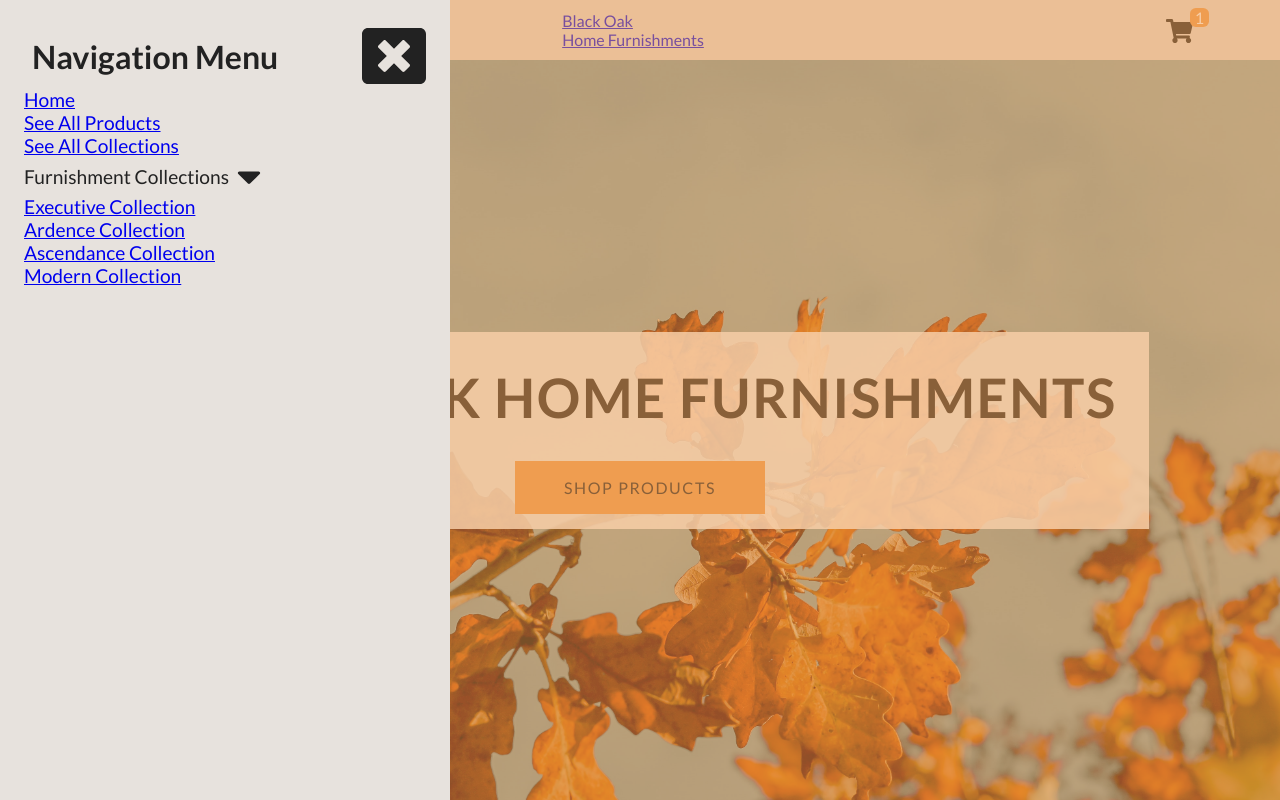
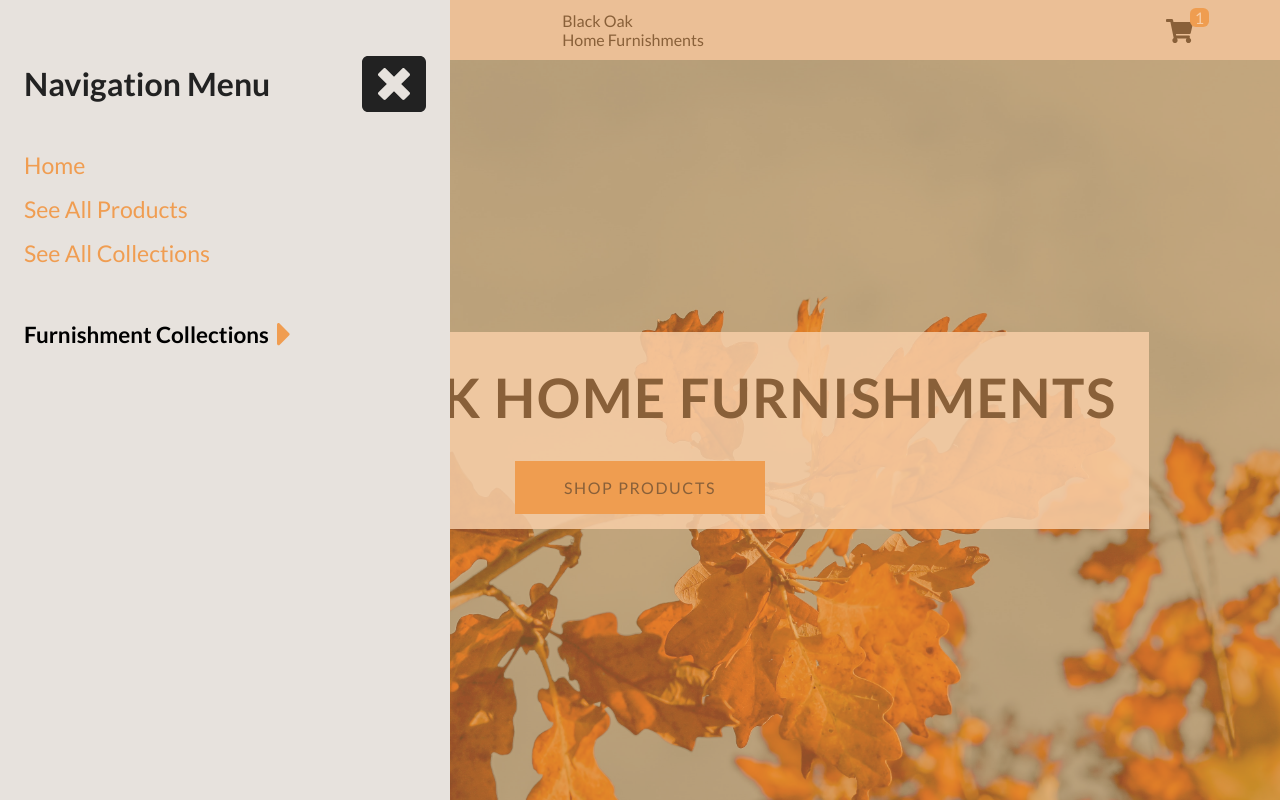
Before and after one commit to scottkumor/black-oak-home-furnishments, a React (Create React App) app: page / in a window 1280 px wide. Both pictures are taken after a click on the element 89 px from the left and 30 px from the top of the page. Shown: the top 800 px of the page. Built offline with nearby package versions, Linux system fonts and the light colour scheme.

Commit message:
navbar click events sorted, some styling

```diff
--- a/src/Components/Menu/index.js
+++ b/src/Components/Menu/index.js
@@ -1,28 +1,81 @@
 import React, { Component } from "react";
 import "./styles.css";
 import { FontAwesomeIcon } from "@fortawesome/react-fontawesome";
-import { faWindowClose, faCaretDown } from "@fortawesome/free-solid-svg-icons";
+import { faWindowClose, faCaretRight } from "@fortawesome/free-solid-svg-icons";
 import { Link } from "react-router-dom";
 
 
 export default class Menu extends Component {
 
-    // possibly make expanded  menu options dynamic like the Collections, maybe write it to a json file so
-    // it can be globally accessed
+    /*
+        possibly make expanded  menu options dynamic like the Collections, maybe write it to a json file so
+        it can be globally accessed
+    */
 
-    // click on overlay to close menu too
+
+    /*
+        ternary handleMenu onClicks: when I added the onClick to close the menu and the overlay, the close button did not
+        trigger the onClick when the close btn itself was clicked. by adding this conditional, I was able
+        to bypass the code not noticing that menu state needed to bubble up. onClick expects a function, so in order for the onClick to be
+        ignored under certain conditions, the other option had to be null.
+
+        stopProps: in order for some elements to trigger handleMenu and others to ignore it, I had
+        to use selective stopProps to prevent handleMenu to fire when I didn't want it to, such as when  blank
+        space is clicked or text is clicked.
+
+    */
+
+
+    constructor(props) {
+        super(props);
+        this.state = {
+            drop: false,
+        };
+
+        this.handleDrop = this.handleDrop.bind(this);
+    }
+
+    handleDrop() {
+
+        this.setState(state => ({
+            drop: !state.drop
+        }))
+
+    }
+
 
     render() {
 
         return (
-            <>
-                <div className={this.props.menu ? "menu-overlay menu-overlay-show" : "menu-overlay menu-overlay-hide"} >
-                    <div className={this.props.menu ? "showMenu menu" : "menu"}>
-                        <span className="close-menu" onClick={this.props.handleMenu}>
+
+            <div
+                className={this.props.menu ? "menu-overlay menu-overlay-show" : "menu-overlay menu-overlay-hide"}
+                onClick={this.props.menu ? this.props.handleMenu : null}
+            >
+                <div
+                    className={this.props.menu ? "showMenu menu" : "menu"}
+                    onClick={e => e.stopPropagation()}
+                >
+                    <span
+                        className="close-menu"
+                        onClick={(e => e.stopPropagation())}
+                    >
                         <h1 className="menu-header">Navigation Menu</h1>
-                            <FontAwesomeIcon className="close" size="4x" icon={faWindowClose} />
+                        <FontAwesomeIcon
+                            className="close"
+                            onClick={this.props.handleMenu}
+                            size="4x"
+                            icon={faWindowClose}
+                        />
                     </span>
-                        <div className="menu-links">
+                    <div
+                        className="menu-links-wrap"
+                        onClick={e => e.stopPropagation()}
+                    >
+                        <div
+                            className="menu-links"
+                            onClick={this.props.handleMenu}
+                        >
                             <Link to="/">
                                 Home
                         </Link>
@@ -32,12 +85,24 @@ export default class Menu extends Component {
                             <Link to="/collections">
                                 See All Collections
                         </Link>
-                            <div className="dropdown-wrap">
+                        </div>
+                        <div
+                            className="dropdown-wrap"
+                            onClick={e => e.stopPropagation()}
+                        >
                             <div className="dropdown-toggle">
-                                    <div>Furnishment Collections</div>
-                                    <FontAwesomeIcon className="dropdown" size="2x" icon={faCaretDown} />
+                                <h3>Furnishment Collections</h3>
+                                <FontAwesomeIcon
+                                    className={this.state.drop ? "dropdown-icon drop-open" : "dropdown-icon drop-closed"}
+                                    size="2x"
+                                    icon={faCaretRight}
+                                    onClick={this.handleDrop}
+                                />
                             </div>
-                                <div className="dropdown-options">
+                            <div
+                                className={this.state.drop ? "dropdown-options drop-show" : "dropdown-options drop-hide"}
+                                onClick={this.props.handleMenu}
+                            >
                                 <Link to="/executive%20collection">
                                     Executive Collection
                                 </Link>
@@ -55,7 +120,6 @@ export default class Menu extends Component {
                     </div>
                 </div>
             </div>
-            </>
 
         );
     }
--- a/src/Components/Menu/styles.css
+++ b/src/Components/Menu/styles.css
@@ -1,4 +1,3 @@
-/* --------------- menu ---------------- */
 .menu-overlay {
   position: fixed;
   top: 0;
@@ -8,7 +7,6 @@
   transition: var(--mainTransition);
   background: rgb(240, 157, 81, 0.5);
   z-index: 2;
-    /* visibility: hidden; */
 }
 .menu {
   position: fixed;
@@ -16,7 +14,6 @@
   left: 0;
   width: 100%;
   height: 100%;
-    /* overflow: hidden; */
   z-index: 3;
   background: rgb(231, 226, 221);
   padding: 1.5rem;
@@ -46,55 +43,79 @@
 }
 
 .menu-header {
-    padding: 1vh;
+  margin: 5vh 0;
 }
 
-  .menu-links{
+.menu-links-wrap{
   display:flex;
   flex-direction: column;
   font-size:larger;
 }
 
-  .menu h2 {
-    text-transform: capitalize;
-    text-align: center;
-    letter-spacing: var(--mainSpacing);
-    margin-bottom: 2rem;
+.menu-links {
+  display:flex;
+  flex-direction: column;
 }
-  .menu-footer {
-    margin-top: 2rem;
-    letter-spacing: var(--mainSpacing);
-    text-align: center;
+
+.menu-links-wrap a {
+  margin: 1vh 0;
+  font-size:larger;
+
 }
-  .menu-footer h3 {
-    text-transform: capitalize;
-    margin-bottom: 1rem;
+
+div.menu-links-wrap * {
+  color: var(--primaryColor);
+}
+
+div.menu-links-wrap h3 {
+  color: black
 }
 
 .dropdown-wrap {
   display: flex;
   flex-direction: column;
+  margin: 5vh 0;
+
+}
+
+.drop-show {
+  transform:translateX(0);
+  opacity:1;
+
+}
+
+.drop-hide {
+  opacity:0;
+  transform:translateX(-100%);
+}
+
+.drop-open {
+  transform: rotateY(180deg);
+}
+
+.drop-closed {
+  transform: rotateY(0);
 }
 
 .dropdown-toggle {
   display: flex;
   align-items: center;
+  z-index:5;
+
 }
 
-  .dropdown {
+.dropdown-icon {
   cursor:pointer;
   margin: 0 1vh;
+  transition:var(--mainTransition);
+
 }
 
 .dropdown-options {
+  transition: var(--mainTransition);
   display: flex;
   flex-direction: column;
 }
-
-
-
-
-
 
 
 @media screen and (min-width: 768px) {
@@ -103,4 +124,3 @@
     min-width: 450px;
   }
 }
-  /* --------------- End of menu ---------------- */
--- a/src/Components/Navigation-Bar/index.js
+++ b/src/Components/Navigation-Bar/index.js
@@ -40,15 +40,17 @@ export default class NavBar extends Component {
   }
 
   handleMenu() {
+
     this.setState(state => ({
       menu: !state.menu
     }))
+
   }
 
 
   render() {
 
-    console.log(this.state)
+    // console.log(this.state)
 
     // const cartBtn  = document.querySelector('.cart-btn');
     // const clearcartBtn  = document.querySelector('.clear-cart');
--- a/src/index.css
+++ b/src/index.css
@@ -11,3 +11,8 @@ code {
   font-family: source-code-pro, Menlo, Monaco, Consolas, 'Courier New',
     monospace;
 }
+
+a {
+  text-decoration:none;
+  color:unset
+}
```
Also changed, not shown: src/App.css (line endings or trailing spaces). Lines whose indentation alone changed are shown as unchanged.
